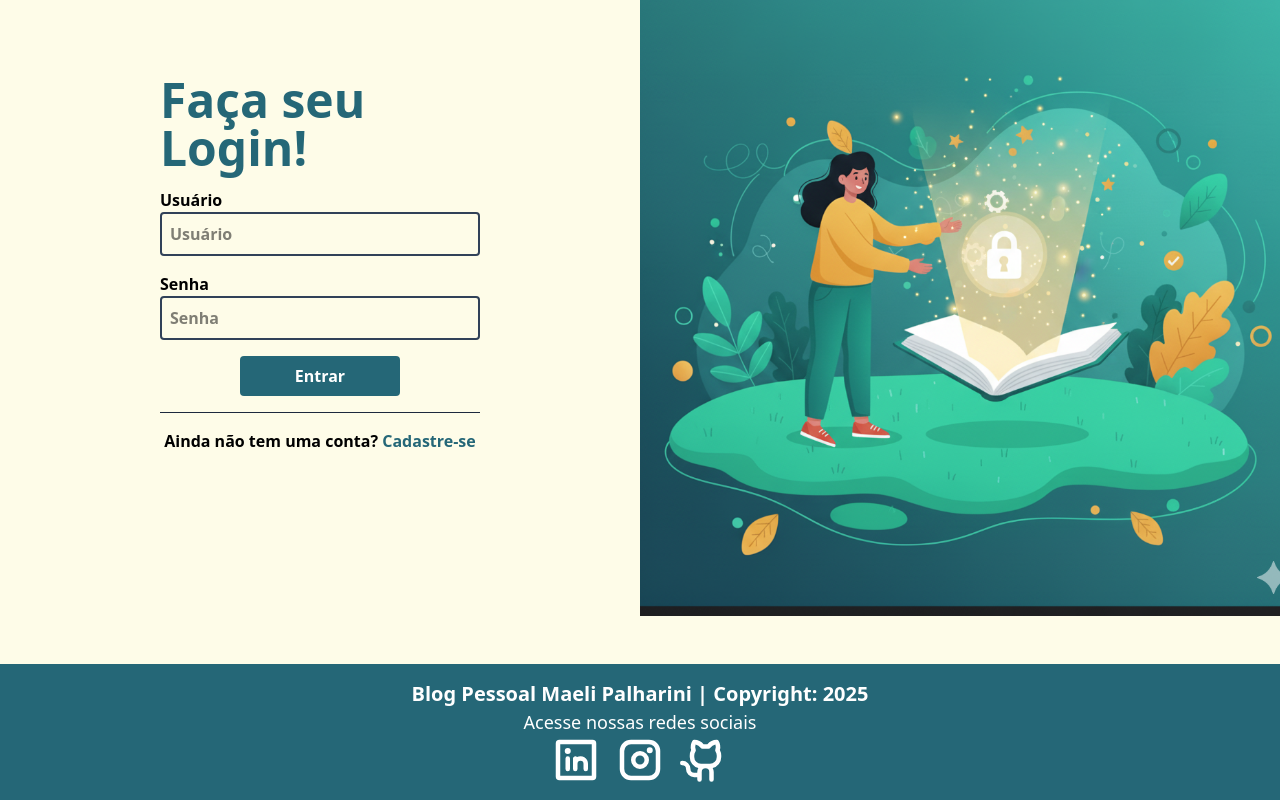
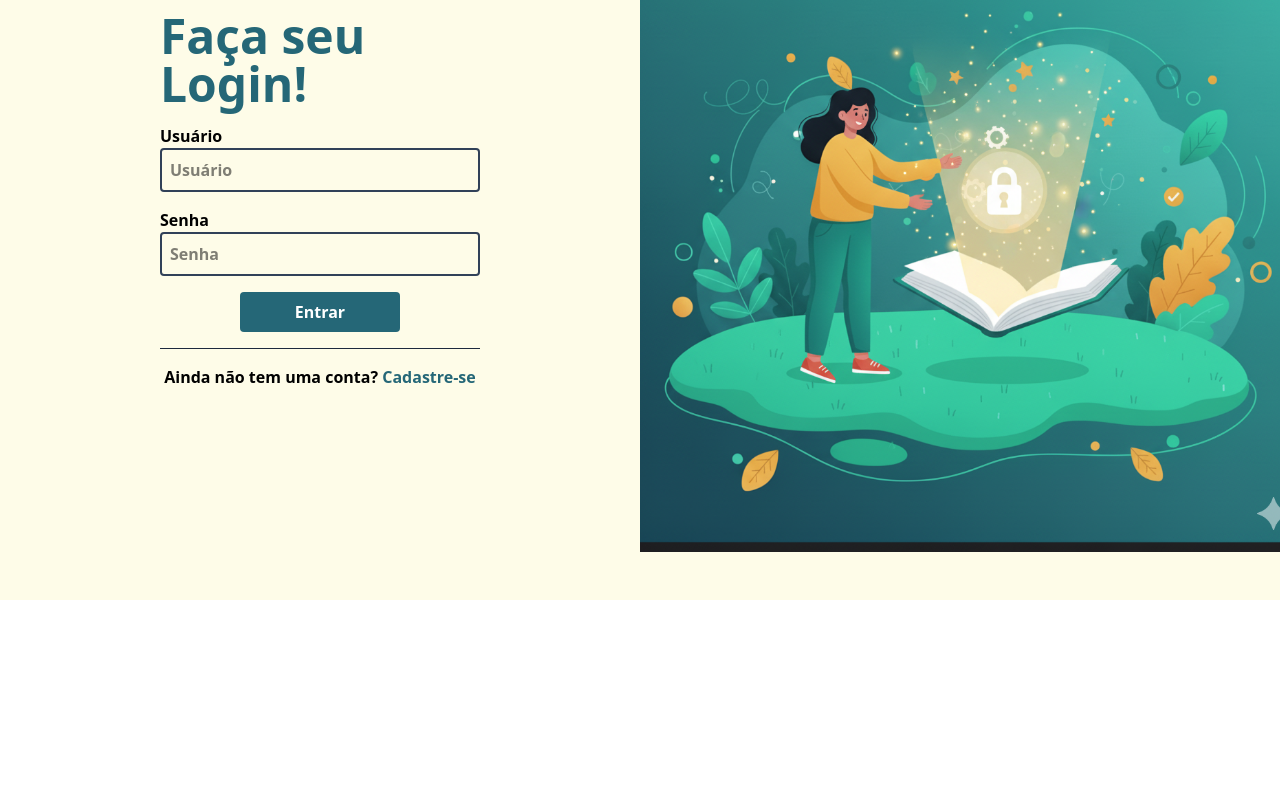
Before and after one commit to MaeliPalharini/blogpessoal_frontend, a React (Vite) app: page /login in a window 1280 px wide. Shown: the part 200-1000 px from the top of the page. After the commit the page ends 800 px from the top, so only its background shows below. Built offline with nearby package versions, Linux system fonts and the light colour scheme.

Commit message:
feat: adiciona atualização de componentes navbar e footer

```diff
--- a/src/components/footer/Footer.tsx
+++ b/src/components/footer/Footer.tsx
@@ -1,33 +1,54 @@
-import {GithubLogoIcon, InstagramLogoIcon, LinkedinLogoIcon} from "@phosphor-icons/react";
+import { GithubLogoIcon, InstagramLogoIcon, LinkedinLogoIcon } from "@phosphor-icons/react";
+import { AuthContext } from "../../contexts/AuthContext.tsx";
+import { useContext } from "react";
 
-function Footer() {
-    const data = new Date().getFullYear();
+export default function Footer() {
+    const { usuario } = useContext(AuthContext);
+    if (!usuario?.token) return null;
+
+    const year = new Date().getFullYear();
 
     return (
-        <div className="flex justify-center bg-[#256777] text-white">
-            <div className="container flex flex-col items-center py-4">
-                <p className="text-xl font-bold">
-                    Blog Pessoal Maeli Palharini | Copyright: {data}
+        <footer className="w-full bg-[#256777] text-white">
+            <div className="max-w-6xl mx-auto px-4 py-6 flex flex-col items-center gap-3">
+                <p className="text-xl font-bold text-center">
+                    Blog Pessoal Maeli Palharini | Copyright: {year}
                 </p>
 
-                <p className="text-lg">Acesse nossas redes sociais</p>
+                <p className="text-center">Acesse nossas redes sociais</p>
 
-                <div className="flex gap-4">
-                    <a href="https://www.linkedin.com/in/maeli-palharini/" target="_blank" rel="noreferrer">
-                        <LinkedinLogoIcon size={48} weight="bold" />
+                <div className="flex gap-6">
+                    <a
+                        href="https://www.linkedin.com/in/maeli-palharini/"
+                        target="_blank"
+                        rel="noreferrer"
+                        aria-label="LinkedIn"
+                        className="hover:opacity-80 transition"
+                    >
+                        <LinkedinLogoIcon size={32} weight="fill" />
                     </a>
 
-                    <a href="https://www.instagram.com/meggtrindade/?hl=pt" target="_blank" rel="noreferrer">
-                        <InstagramLogoIcon size={48} weight="bold" />
+                    <a
+                        href="https://www.instagram.com/meggtrindade/?hl=pt"
+                        target="_blank"
+                        rel="noreferrer"
+                        aria-label="Instagram"
+                        className="hover:opacity-80 transition"
+                    >
+                        <InstagramLogoIcon size={32} weight="fill" />
                     </a>
 
-                    <a href="https://github.com/MaeliPalharini" target="_blank" rel="noreferrer">
-                        <GithubLogoIcon size={48} weight="bold" />
+                    <a
+                        href="https://github.com/MaeliPalharini"
+                        target="_blank"
+                        rel="noreferrer"
+                        aria-label="GitHub"
+                        className="hover:opacity-80 transition"
+                    >
+                        <GithubLogoIcon size={32} weight="fill" />
                     </a>
                 </div>
             </div>
-        </div>
+        </footer>
     );
 }
-
-export default Footer;
--- a/src/components/navbar/Navbar.tsx
+++ b/src/components/navbar/Navbar.tsx
@@ -1,19 +1,24 @@
 import { Link, useNavigate } from "react-router-dom";
-import { useContext } from "react";
+import {type ReactNode, useContext} from "react";
 import { AuthContext } from "../../contexts/AuthContext";
+import {ToastAlerta} from "../../utils/ToastAlerta.ts";
 
 export default function Navbar() {
 
     const navigate = useNavigate();
-    const { handleLogout } = useContext(AuthContext);
+    const { usuario, handleLogout } = useContext(AuthContext);
 
     function logout() {
+
         handleLogout();
-        alert("O usuário foi desconectado com sucesso!");
+        ToastAlerta('O usuário foi desconectado com sucesso!', 'info');
         navigate("/");
     }
 
-    return (
+    let component: ReactNode
+
+    if (usuario.token !== "") {
+        component = (
             <div className="w-full flex justify-center py-4 bg-[#fbbf24] text-[#256777]">
                 <div className="container flex justify-between text-lg mx-8">
                     <Link to="/home" className="text-2xl font-bold text-[#256777]">
@@ -28,5 +33,12 @@ export default function Navbar() {
                     </div>
                 </div>
             </div>
+        )
+    }
+
+    return (
+        <>
+            {component}
+        </>
     );
 }
--- a/src/components/tema/cardtema/CardTema.tsx
+++ b/src/components/tema/cardtema/CardTema.tsx
@@ -10,7 +10,7 @@ function CardTema({ tema }: CardTemaProps) {
         <div className="flex flex-col rounded-2xl overflow-hidden
         justify-between shadow-md hover:shadow-lg transition-shadow bg-yellow-50">
             <header className="py-2 px-6 bg-[#fbbf24] text-[#256777] font-bold text-2xl">
-                Tema
+                <h1>Tema</h1>
             </header>
 
             <p className="p-8 text-xl text-[#256777] h-full">
--- a/src/components/tema/listatemas/ListaTemas.tsx
+++ b/src/components/tema/listatemas/ListaTemas.tsx
@@ -11,10 +11,9 @@ function ListaTemas() {
 
     const [isLoading, setIsLoading] = useState<boolean>(false);
     const [temas, setTemas] = useState<Tema[]>([]);
-
     const { usuario, handleLogout } = useContext(AuthContext);
     const token = usuario.token;
-    console.log(usuario);
+
     useEffect(() => {
         if (token === '') {
             alert('Você precisa estar logado!');
--- /dev/null
+++ b/src/perfil/Perfil.tsx
@@ -0,0 +1,47 @@
+import { useContext, useEffect } from "react"
+import { useNavigate } from "react-router-dom"
+import fotoPerfil from '../assets/avatar.png';
+import capaPerfil from '../assets/fundo.png'
+
+import { AuthContext } from "../contexts/AuthContext"
+
+function Perfil() {
+    const navigate = useNavigate()
+
+    const { usuario } = useContext(AuthContext)
+
+    useEffect(() => {
+        if (usuario.token === "") {
+            alert("Você precisa estar logado")
+            navigate("/")
+        }
+    }, [usuario.token])
+
+    return (
+        <div className="flex justify-center mx-4">
+            <div className="container mx-auto my-4 rounded-2xl overflow-hidden">
+                <img
+                    className="w-full h-72 object-cover border-b-4 border-white"
+                    src={capaPerfil}
+                    alt={`Foto de perfil de ${usuario.nome}`}
+                />
+
+                <img
+                    className="rounded-full w-56 mx-auto mt-[-8rem] border-4 border-yellow-50 relative z-10"
+                    src={fotoPerfil}
+                    alt={`Foto de perfil de ${usuario.nome}`}
+                />
+
+                <div
+                    className="relative mt-[-6rem] h-72 flex flex-col
+                    bg-[#256777] text-white text-2xl items-center justify-center"
+                >
+                    <p>Nome: {usuario.nome} </p>
+                    <p>Email: {usuario.usuario}</p>
+                </div>
+            </div>
+        </div>
+    )
+}
+
+export default Perfil
```
Lines whose indentation alone changed are shown as unchanged.
